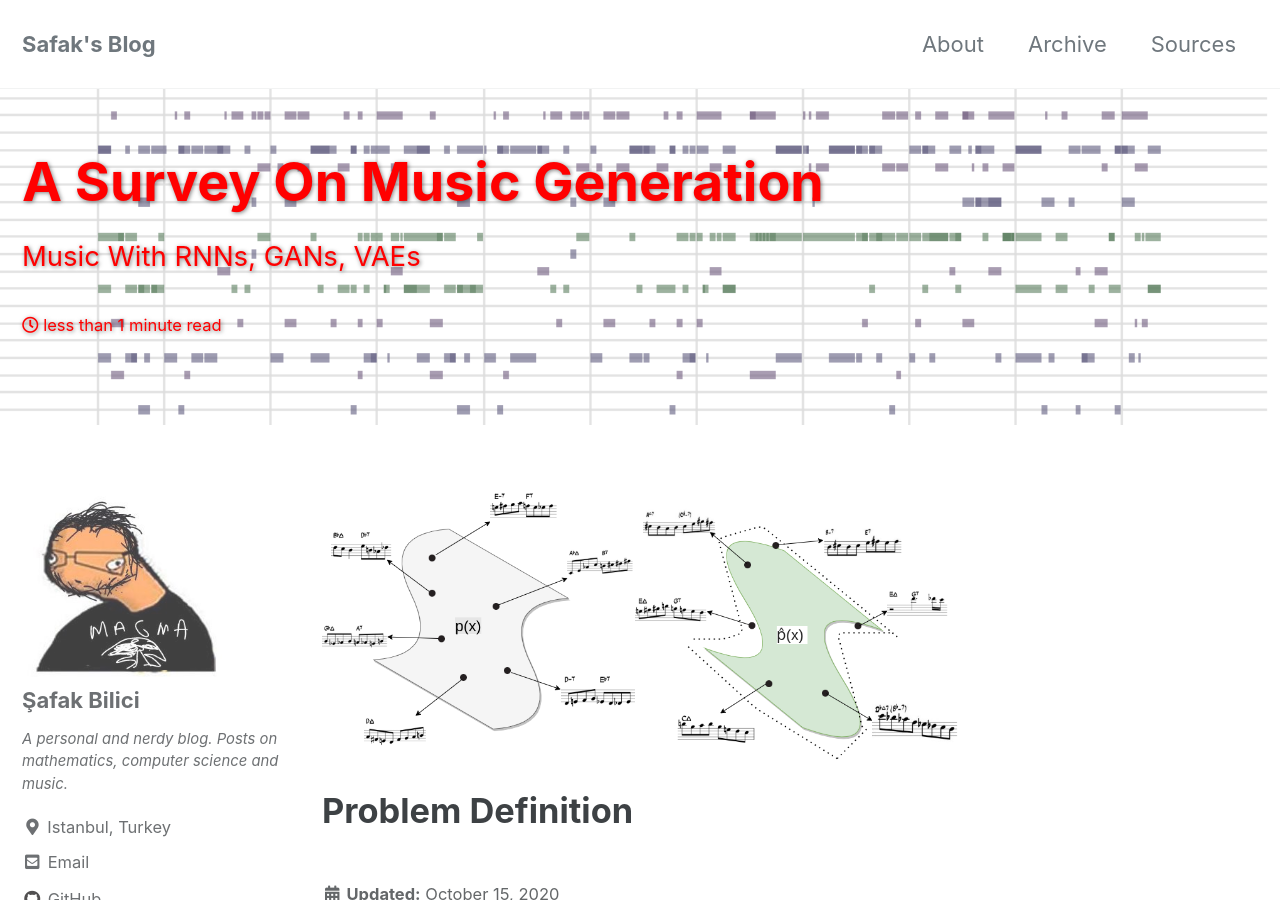
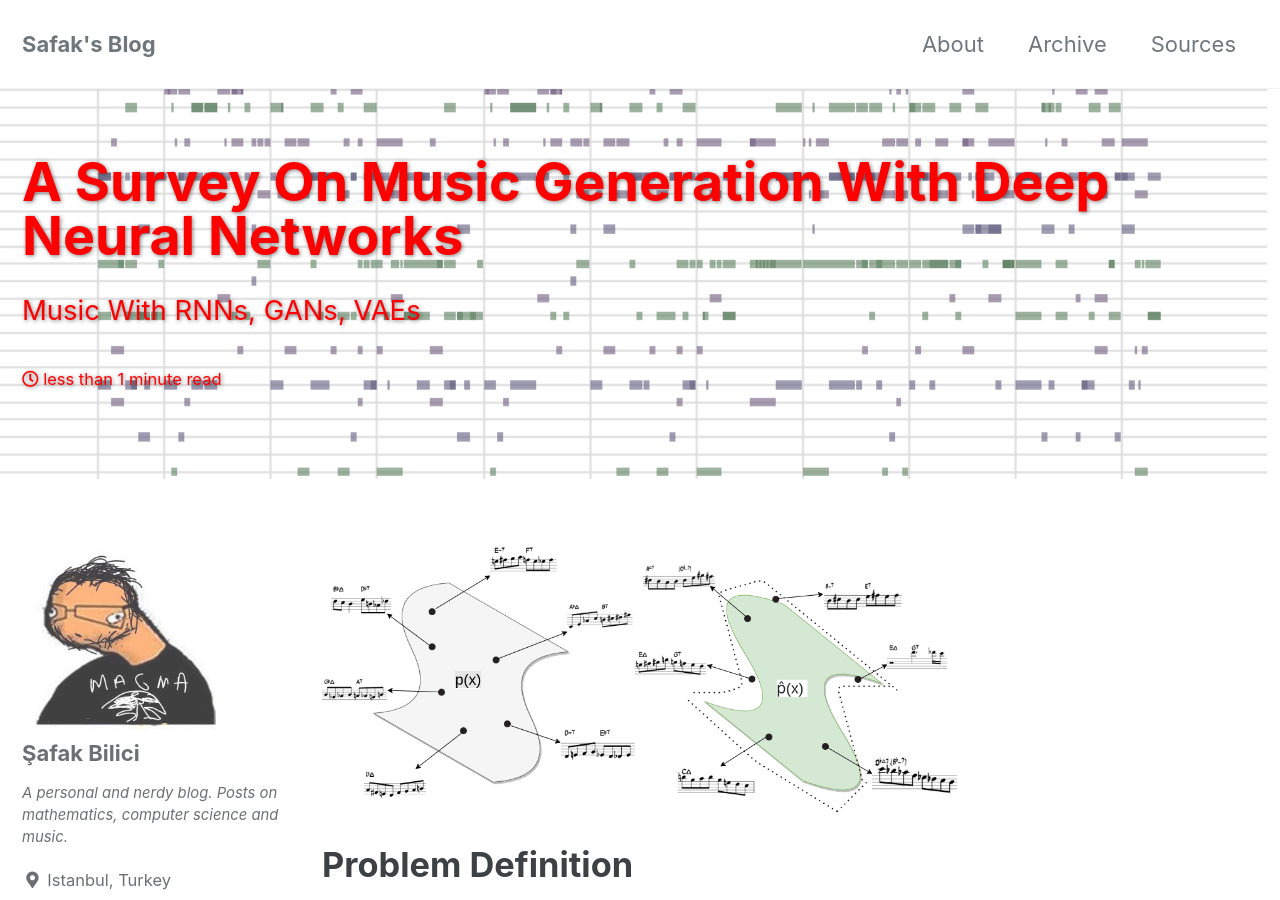
Before and after one commit to safakkbilici/safakkbilici.github.io, a Jekyll site: the page built from _posts/2020-10-15-a-survey-on-music-generation.md, in a window 1280 px wide and 900 px high. Built offline with Jekyll 4.4.1, drawn with Linux system fonts in a browser that asks for light colours; cached includes are drawn as plain includes; comment, search, counter and statistics services are not loaded.

Commit message:
name change

```diff
--- a/_posts/2020-10-15-a-survey-on-music-generation.md
+++ b/_posts/2020-10-15-a-survey-on-music-generation.md
@@ -1,5 +1,5 @@
 ---
-title: "A Survey On Music Generation"
+title: "A Survey On Music Generation With Deep Neural Networks"
 date: "2020-10-15"
 tages: [Music Generation, RNNs, GANs, VAEs]
 header:
```
